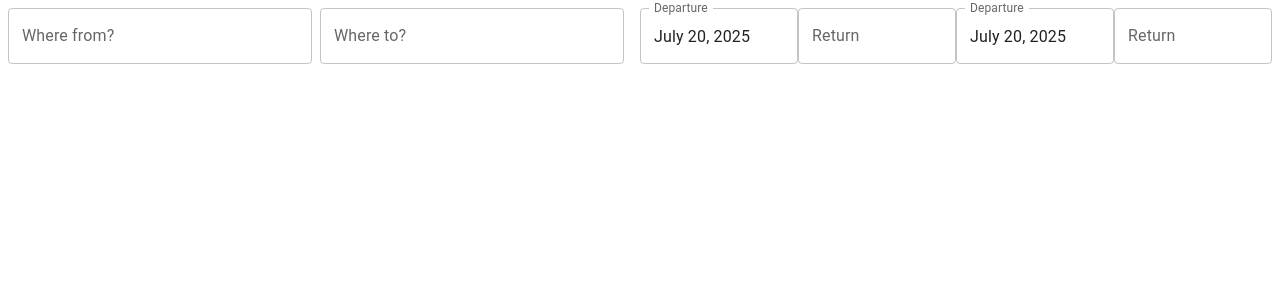
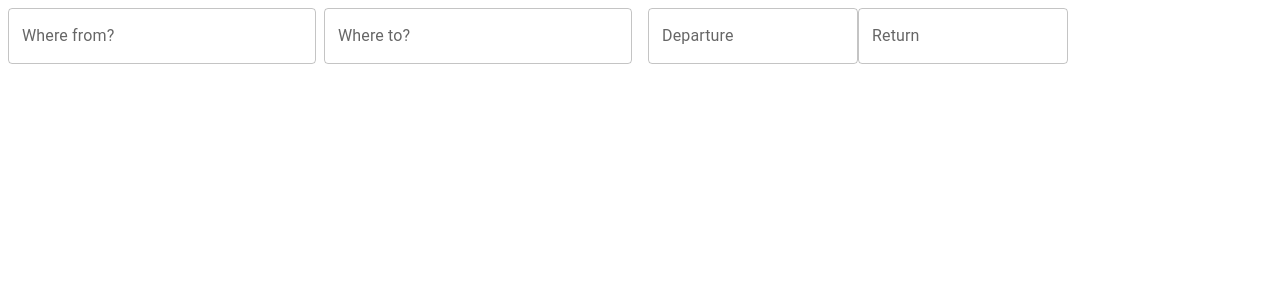
Before and after one commit to HIJOdelIDANII/Google-Flights-Clone, a React (Vite) app: page / in a window 1280 px wide. Shown: the top 300 px of the page. Built offline with nearby package versions, Linux system fonts and the light colour scheme; some icons are missing.

Commit message:
date handling works

```diff
--- a/src/components/search/DateSelector.tsx
+++ b/src/components/search/DateSelector.tsx
@@ -2,6 +2,8 @@ import Stack from "@mui/material/Stack";
 import { StackCommonStyles } from "./commonStyles";
 
 import { DateSelectorInput } from "./DateSelectorInput";
+import { useSearch } from "../../hooks/useSearch";
+import { useState } from "react";
 const styles = {
   Stack: {
     ...StackCommonStyles,
@@ -14,10 +16,27 @@ const styles = {
 };
 
 export const DateSelector = () => {
+  const { searchData } = useSearch();
+  const [openCalendar, setOpenCalendar] = useState<
+    "departure" | "return" | null
+  >(null);
+
   return (
     <Stack {...styles.Stack}>
-      <DateSelectorInput  />
-      <DateSelectorInput  />
+      <DateSelectorInput
+        setOpenCalendar={(isOpen) =>
+          setOpenCalendar(isOpen ? "departure" : null)
+        }
+        openCalendar={openCalendar === "departure"}
+        dateValue={searchData.departureDate}
+        label="Departure"
+      />
+      <DateSelectorInput
+        setOpenCalendar={(isOpen) => setOpenCalendar(isOpen ? "return" : null)}
+        openCalendar={openCalendar === "return"}
+        dateValue={searchData.returnDate}
+        label="Return"
+      />
     </Stack>
   );
 };
--- a/src/components/search/DateSelectorInput.tsx
+++ b/src/components/search/DateSelectorInput.tsx
@@ -1,50 +1,68 @@
-import dayjs, { Dayjs } from "dayjs";
+import { Dayjs } from "dayjs";
 import { LocalizationProvider } from "@mui/x-date-pickers/LocalizationProvider";
 import { AdapterDayjs } from "@mui/x-date-pickers/AdapterDayjs";
 import { DateField } from "@mui/x-date-pickers/DateField";
 import { useState } from "react";
 import Popper from "@mui/material/Popper";
 import { DateCalendar } from "@mui/x-date-pickers";
+import { useSearch } from "../../hooks/useSearch";
+import ClickAwayListener from "@mui/material/ClickAwayListener";
 
+interface DateSelectorInputProps {
+  dateValue: Dayjs | null;
+  label: string;
+  setOpenCalendar: React.Dispatch<React.SetStateAction<boolean>>;
+  openCalendar: boolean;
+}
 
-export const DateSelectorInput = () => {
-  const [openCalendard, setOpenCalendar] = useState(false);
+export const DateSelectorInput = (props: DateSelectorInputProps) => {
+  const { updateSearchData } = useSearch();
   const [anchorEl, setAnchorEl] = useState<null | HTMLElement>(null);
-  const [valueCalendar, setValueCalendar] = useState<Dayjs | null>(dayjs());
-  const [dateValue, setDateValue] = useState<Dayjs>(dayjs());
-  const handleClickDeparture = (event: React.MouseEvent<HTMLElement>) => {
+
+  const handleClick = (event: React.MouseEvent<HTMLElement>) => {
     setAnchorEl(event.currentTarget);
-    setOpenCalendar(true);
+    props.setOpenCalendar(true);
   };
+
   const handleChangeCalendar = (newValue: Dayjs | null) => {
-    setValueCalendar(newValue);
     if (newValue) {
-      const formattedDate2 = newValue.format("M/D/YYYY");
-      console.log(formattedDate2);
-      setDateValue(newValue);
-      setOpenCalendar(false);
+      updateSearchData(
+        props.label === "Departure"
+          ? { departureDate: newValue }
+          : { returnDate: newValue }
+      );
+      props.setOpenCalendar(false);
       setAnchorEl(null);
     }
   };
-  const canBeOpenDeparture = openCalendard && Boolean(anchorEl);
-  const idDeparture = canBeOpenDeparture ? "transition-popper" : undefined;
+
+  const handleClickAway = () => {
+    props.setOpenCalendar(false);
+    setAnchorEl(null);
+  };
+
+  const canBeOpen = props.openCalendar && Boolean(anchorEl);
+  const id = canBeOpen ? `transition-popper-${props.label}` : undefined;
+
   return (
     <LocalizationProvider dateAdapter={AdapterDayjs}>
-
       <DateField
-          onClick={handleClickDeparture}
-          label="Departure"
+        onClick={handleClick}
+        label={props.label}
         format="LL"
-          value={dateValue}
+        value={props.dateValue}
         onChange={() => {}}
       />
-        <DateField  label="Return" format="LL" />
 
-      <Popper id={idDeparture} open={openCalendard} anchorEl={anchorEl}>
+      <Popper id={id} open={props.openCalendar} anchorEl={anchorEl}>
+        <ClickAwayListener onClickAway={handleClickAway}>
+          <div>
             <DateCalendar
-          value={valueCalendar}
+              value={props.dateValue}
               onChange={(value) => handleChangeCalendar(value)}
             />
+          </div>
+        </ClickAwayListener>
       </Popper>
     </LocalizationProvider>
   );
--- a/src/context/SearchContext.tsx
+++ b/src/context/SearchContext.tsx
@@ -1,4 +1,4 @@
-import { useState, createContext, useContext, type ReactNode } from "react";
+import { useState, createContext, type ReactNode, useEffect } from "react";
 import dayjs from "dayjs";
 import type { SearchDataInterface } from "../types/searchData";
 
@@ -31,13 +31,20 @@ export const searchContext = createContext<SearchContextType | undefined>(
 export const SearchProvider: React.FC<SearchProviderProps> = ({ children }) => {
   const [searchData, setSearchData] =
     useState<SearchDataInterface>(defaultSearchData);
+  useEffect(() => {
+    console.log("Search data changed:", searchData);
+  }, [searchData]);
 
   const updateSearchData = (data: Partial<SearchDataInterface>) => {
     setSearchData((prev) => ({
       ...prev,
       ...data,
-      departureDate: data.departureDate ? dayjs(data.departureDate) : null,
-      returnDate: data.returnDate ? dayjs(data.returnDate) : null,
+      ...(data.departureDate !== undefined && {
+        departureDate: data.departureDate ? dayjs(data.departureDate) : null,
+      }),
+      ...(data.returnDate !== undefined && {
+        returnDate: data.returnDate ? dayjs(data.returnDate) : null,
+      }),
     }));
   };
   const resetSearchData = () => {
```
Lines whose indentation alone changed are shown as unchanged.
